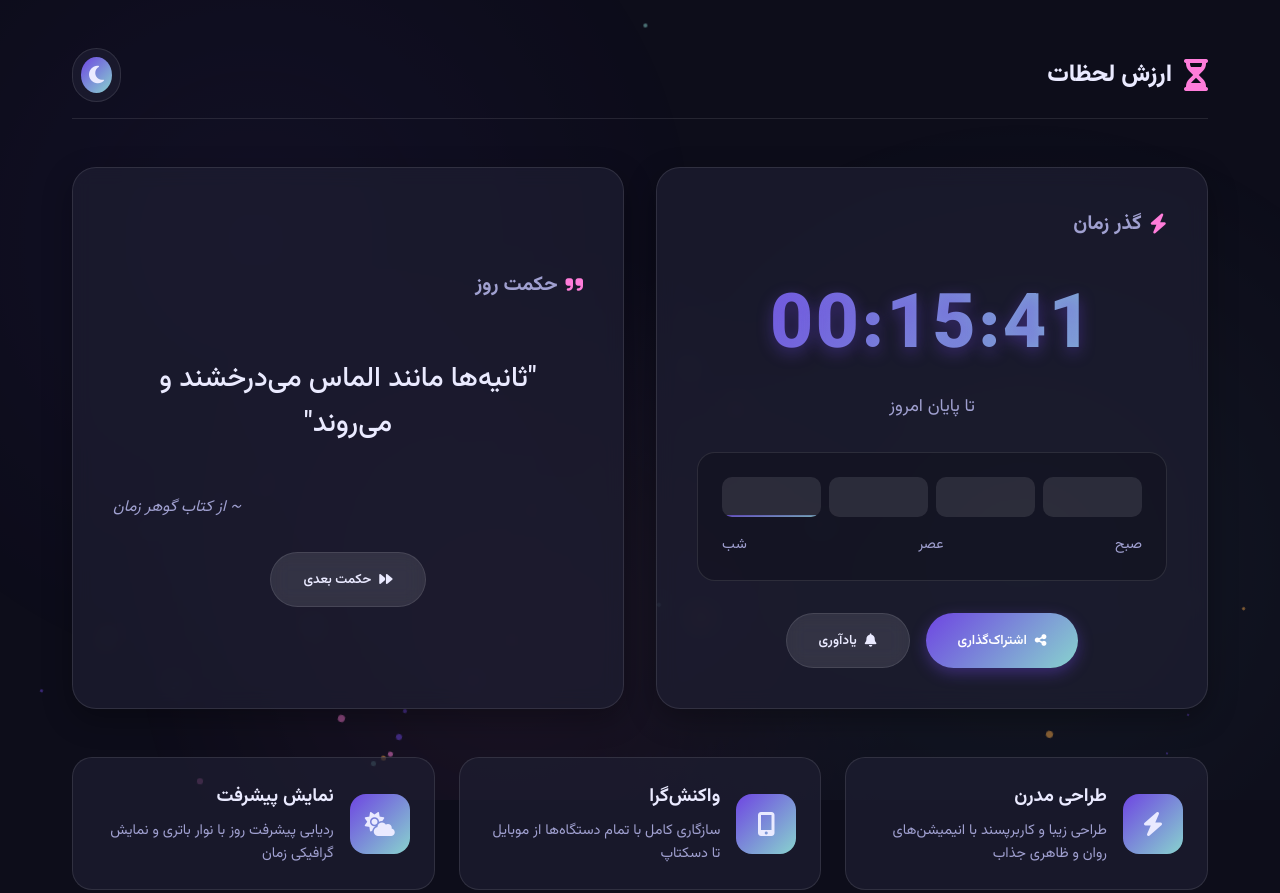
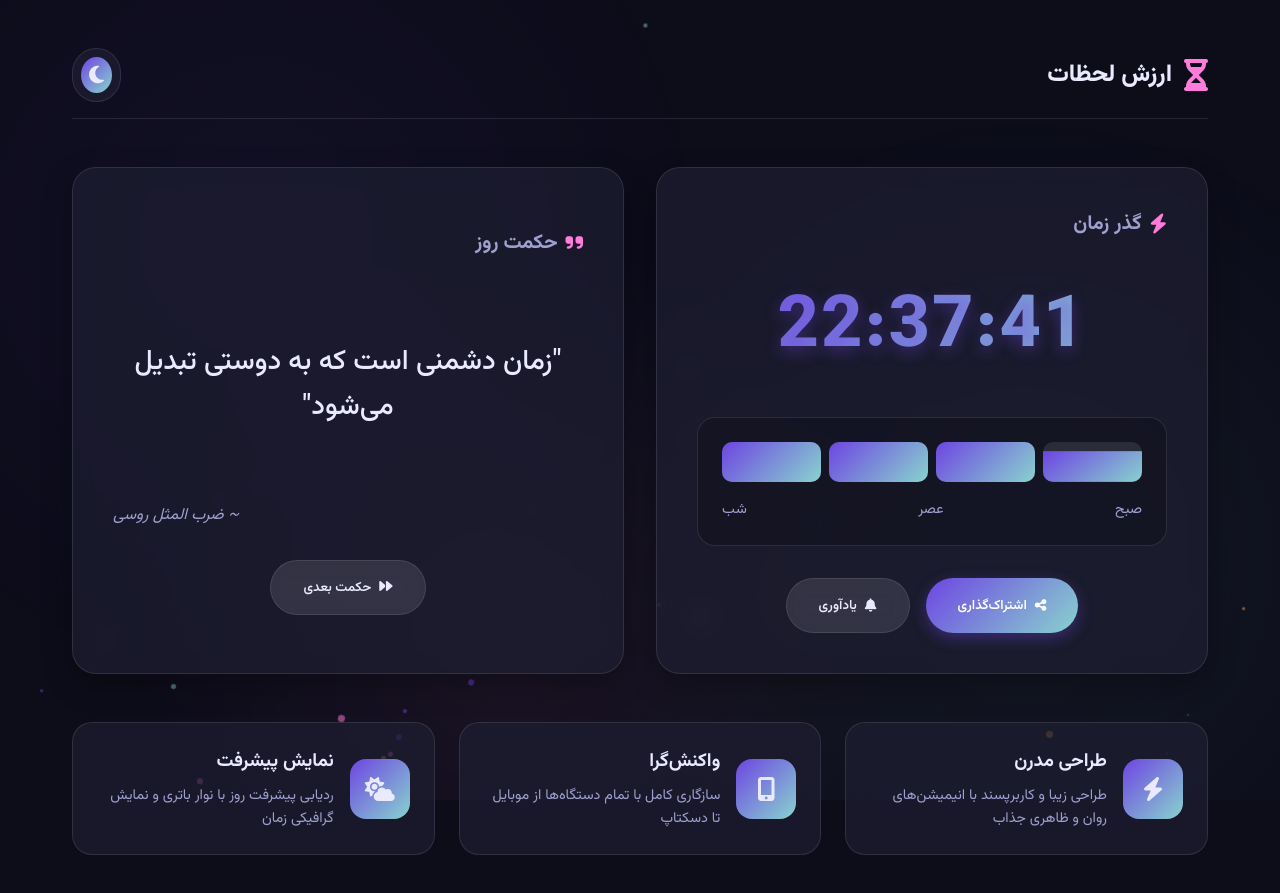
Before and after one commit to arashzidi/daily-timer, a plain HTML site: page index.html in a window 1280 px wide. Shown: the top 893 px of the page. Drawn offline with Linux system fonts and the light colour scheme.

Commit message:
Update index.html

```diff
--- a/index.html
+++ b/index.html
@@ -169,14 +169,6 @@
       font-variant-numeric: tabular-nums;
     }
 
-    .time-label {
-      text-align: center;
-      margin-top: -1.5rem;
-      margin-bottom: 2rem;
-      color: var(--text-secondary);
-      font-size: 1.1rem;
-    }
-
     .battery-container {
       background: rgba(0, 0, 0, 0.2);
       border-radius: 18px;
@@ -234,6 +226,10 @@
       font-weight: 500;
       color: var(--text);
       transition: var(--transition);
+      min-height: 140px;
+      display: flex;
+      align-items: center;
+      justify-content: center;
     }
 
     .quote-author {
@@ -421,6 +417,7 @@
 
       #message {
         font-size: 1.4rem;
+        min-height: 100px;
       }
 
       .actions {
@@ -453,7 +450,6 @@
       <div class="timer-card">
         <h2 class="card-title"><i class="fas fa-bolt"></i> گذر زمان</h2>
         <div id="countdown">22:22:00</div>
-        <div class="time-label">تا پایان امروز</div>
 
         <div class="battery-container">
           <div class="battery">
@@ -557,7 +553,7 @@
     const shareBtn = document.getElementById('share-btn');
     const reminderBtn = document.getElementById('reminder-btn');
 
-    // پیام‌های عمیق درباره زمان
+    // پیام‌های عمیق درباره زمان (تعداد بیشتری اضافه شد)
     const messages = [
       {text: "این لحظه هرگز تکرار نخواهد شد", author: "از کتاب حکمت زمان"},
       {text: "زمان مانند شن‌های ساعت می‌ریزد", author: "ضرب المثل فارسی"},
@@ -568,7 +564,27 @@
       {text: "فرصت‌ها مانند ابر می‌گذرند", author: "لئوناردو داوینچی"},
       {text: "امروز تنها روز تضمین‌شده است", author: "ضرب المثل هندی"},
       {text: "ثانیه‌ها مانند الماس می‌درخشند و می‌روند", author: "از کتاب گوهر زمان"},
-      {text: "زمان تنها ارز واقعی زندگی است", author: "جیم ران"}
+      {text: "زمان تنها ارز واقعی زندگی است", author: "جیم ران"},
+      {text: "دیروز تاریخ است، فردا رازی است، امروز هدیه‌ای است", author: "ضرب المثل چینی"},
+      {text: "زمان بهترین معلم است، ولی متأسفانه همه شاگردانش را می‌کشد", author: "هکتور برلیوز"},
+      {text: "وقت طلاست، اما نمی‌توانی آن را ذخیره کنی", author: "آرنولد بنت"},
+      {text: "زمانی که برای گُل رز کردن می‌گذاری، باعث زیبایی باغچه تو می‌شود", author: "ضرب المثل انگلیسی"},
+      {text: "بهترین زمان برای کاشتن درخت بیست سال پیش بود، زمان بعدی همین الان است", author: "ضرب المثل چینی"},
+      {text: "زمان پول نیست، زمان همه چیز است", author: "ضرب المثل ژاپنی"},
+      {text: "ساعت‌ها کند می‌گذرند، اما سال‌ها به سرعت می‌گذرند", author: "آلیس مونرو"},
+      {text: "زمان دشمن سرسخت زیبایی و دوست حکمت است", author: "لوسی لاکومب"},
+      {text: "زمانی که می‌دزدند از گرانبهاترین چیزها می‌دزدند", author: "ضرب المثل یونانی"},
+      {text: "زمان کافی نیست، این تو هستی که کافی نیستی", author: "ضرب المثل هندی"},
+      {text: "زمان مانند رودخانه‌ای است که هر چیزی که در راهش باشد با خود می‌برد", author: "هراکلیتوس"},
+      {text: "زمان بهترین پزشک است، اما بدترین زیباساز", author: "ضرب المثل انگلیسی"},
+      {text: "زمانی که از دست رفته، هرگز باز نمی‌گردد", author: "بنجامین فرانکلین"},
+      {text: "زمان با همه درمان می‌شود، اما خودش درمان ندارد", author: "ضرب المثل عربی"},
+      {text: "زمان دشمنی است که به دوستی تبدیل می‌شود", author: "ضرب المثل روسی"},
+      {text: "زمانی که می‌ترسی، زمان از دست می‌دهی", author: "ضرب المثل آفریقایی"},
+      {text: "زمان مانند باد است، نمی‌توانی آن را بگیری، فقط می‌توانی از آن استفاده کنی", author: "ضرب المثل چینی"},
+      {text: "بهترین استفاده از زمان، سرمایه‌گذاری در دانش است", author: "بنجامین فرانکلین"},
+      {text: "زمانی که برای کمک به دیگران صرف می‌کنی، هرگز هدر نمی‌رود", author: "ضرب المثل ایرانی"},
+      {text: "زمان مانند شمشیر دو لبه است، اگر از آن استفاده نکنی، تو را می‌برد", author: "لئوناردو داوینچی"}
     ];
 
     // ایجاد ذرات شناور
@@ -657,9 +673,12 @@
       const localOffset = now.getTimezoneOffset() * 60 * 1000;
       const tehranNow = new Date(now.getTime() + localOffset + tehranOffset);
 
-      // زمان پایان امروز (نیمه شب)
+      // زمان 22:22 امروز
       const targetTime = new Date(tehranNow);
-      targetTime.setHours(24, 0, 0, 0);
+      targetTime.setHours(22, 22, 0, 0);
+      if (tehranNow >= targetTime) {
+        targetTime.setDate(targetTime.getDate() + 1);
+      }
 
       const diff = targetTime - tehranNow;
       const totalDay = 24 * 60 * 60 * 1000;
@@ -681,6 +700,15 @@
         countdownEl.classList.add('pulse');
       } else {
         countdownEl.classList.remove('pulse');
+      }
+
+      // تغییر پیام‌ها
+      if (hours < 1 && mins % 1 === 0 && secs === 0) {
+        showRandomMessage();
+      } else if (hours < 3 && mins % 2 === 0 && secs === 0) {
+        showRandomMessage();
+      } else if (mins % 5 === 0 && secs === 0) {
+        showRandomMessage();
       }
     }
 
```
